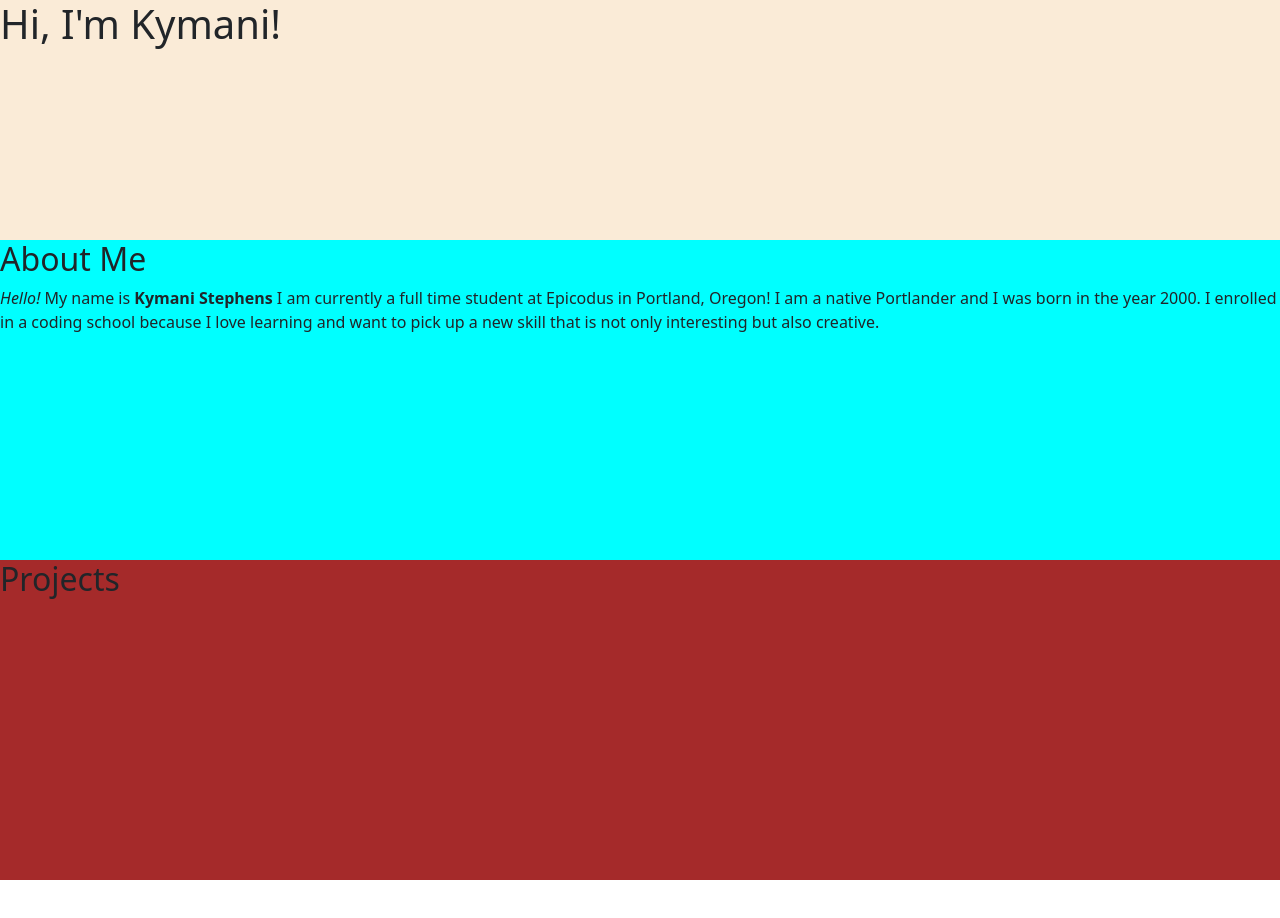
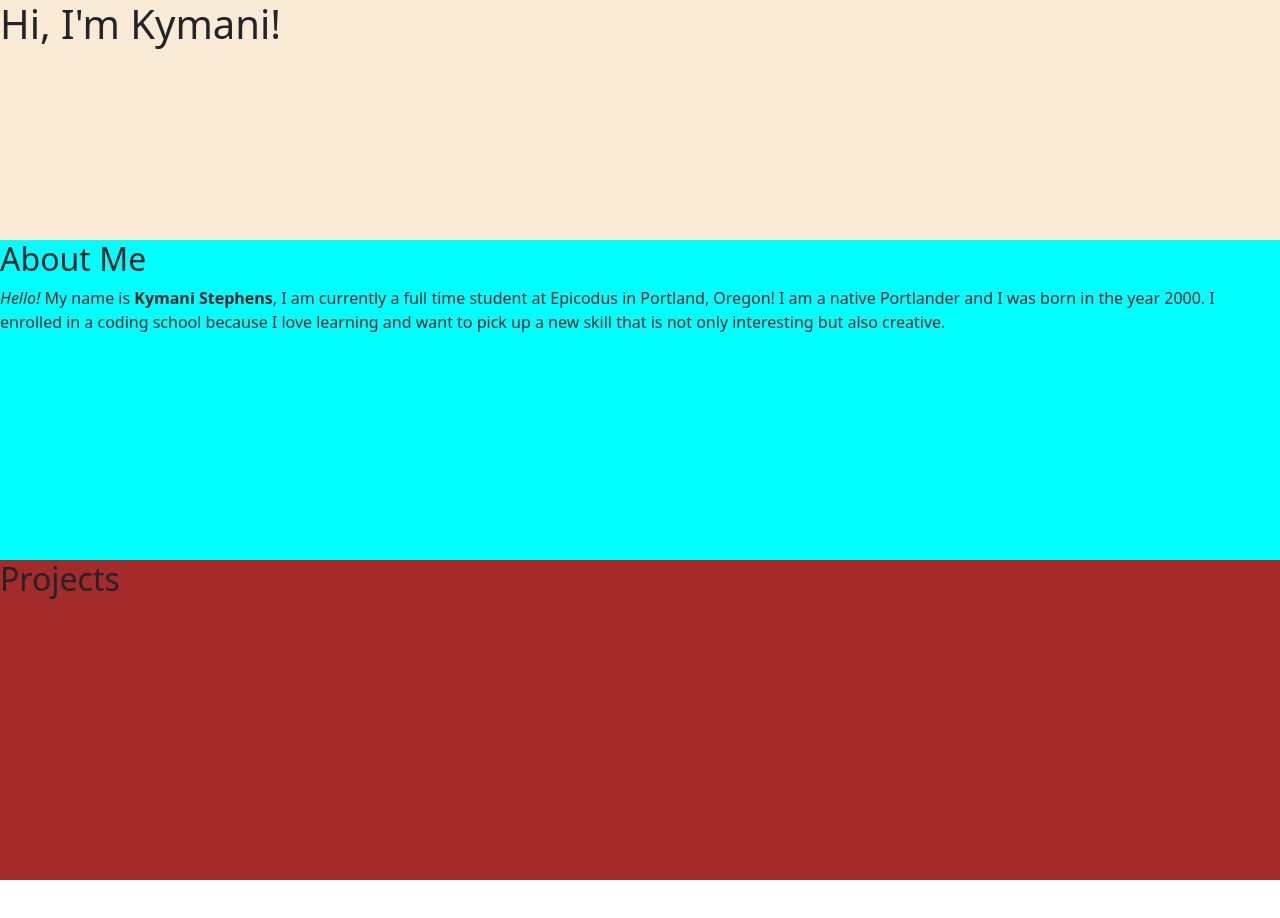
Before and after one commit to krs00/portfolio-landing-page, a website: page index.html in a window 1280 px wide. Drawn offline with nearby package versions, Linux system fonts and the light colour scheme.

Commit message:
fix type in aboutme section

```diff
--- a/index.html
+++ b/index.html
@@ -37,7 +37,7 @@
 
     <section id="about-section">
         <h2>About Me</h2>
-        <p><em>Hello!</em> My name is <strong>Kymani Stephens</strong> I am currently
+        <p><em>Hello!</em> My name is <strong>Kymani Stephens</strong>, I am currently
             a full time student at Epicodus in Portland, Oregon! I am a native
             Portlander and I was born in the year 2000. I enrolled in
             a coding school because I love learning and want to pick up a new skill that is
```
